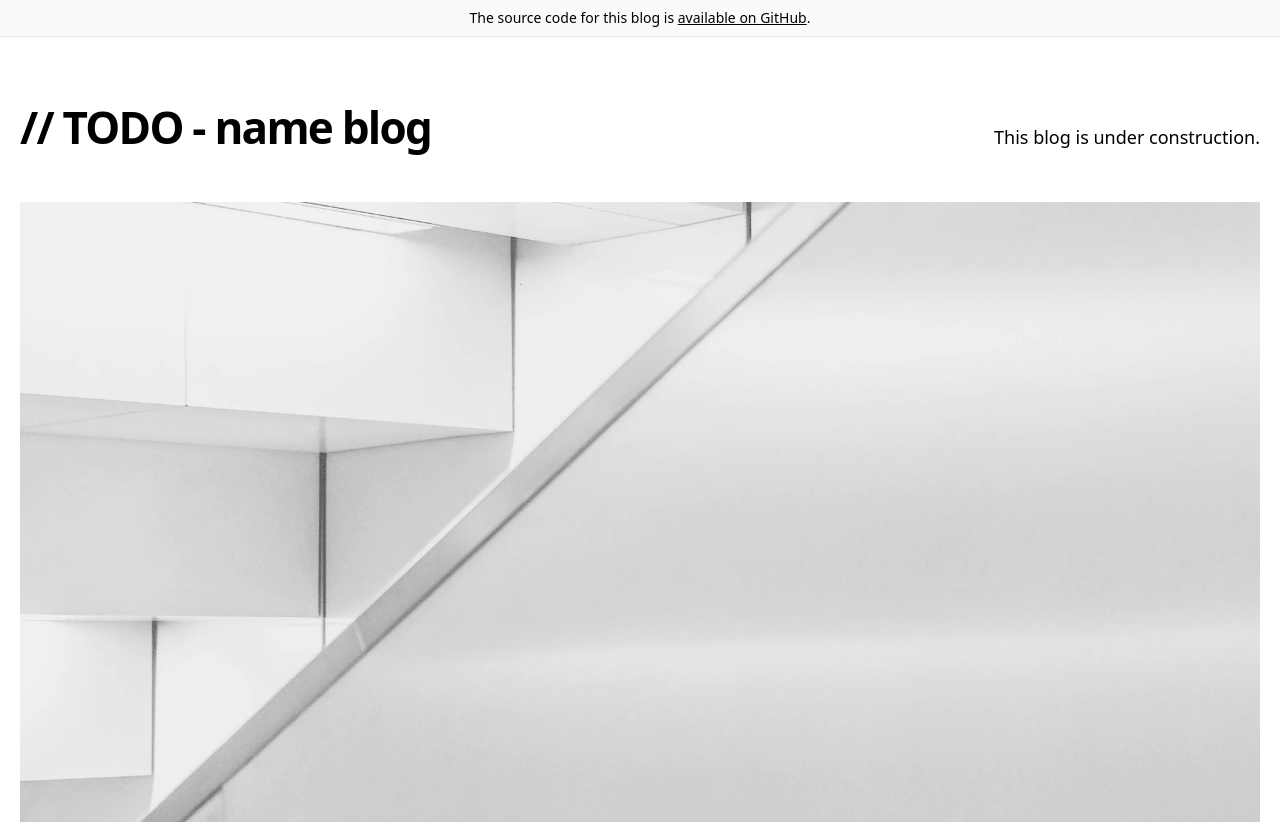
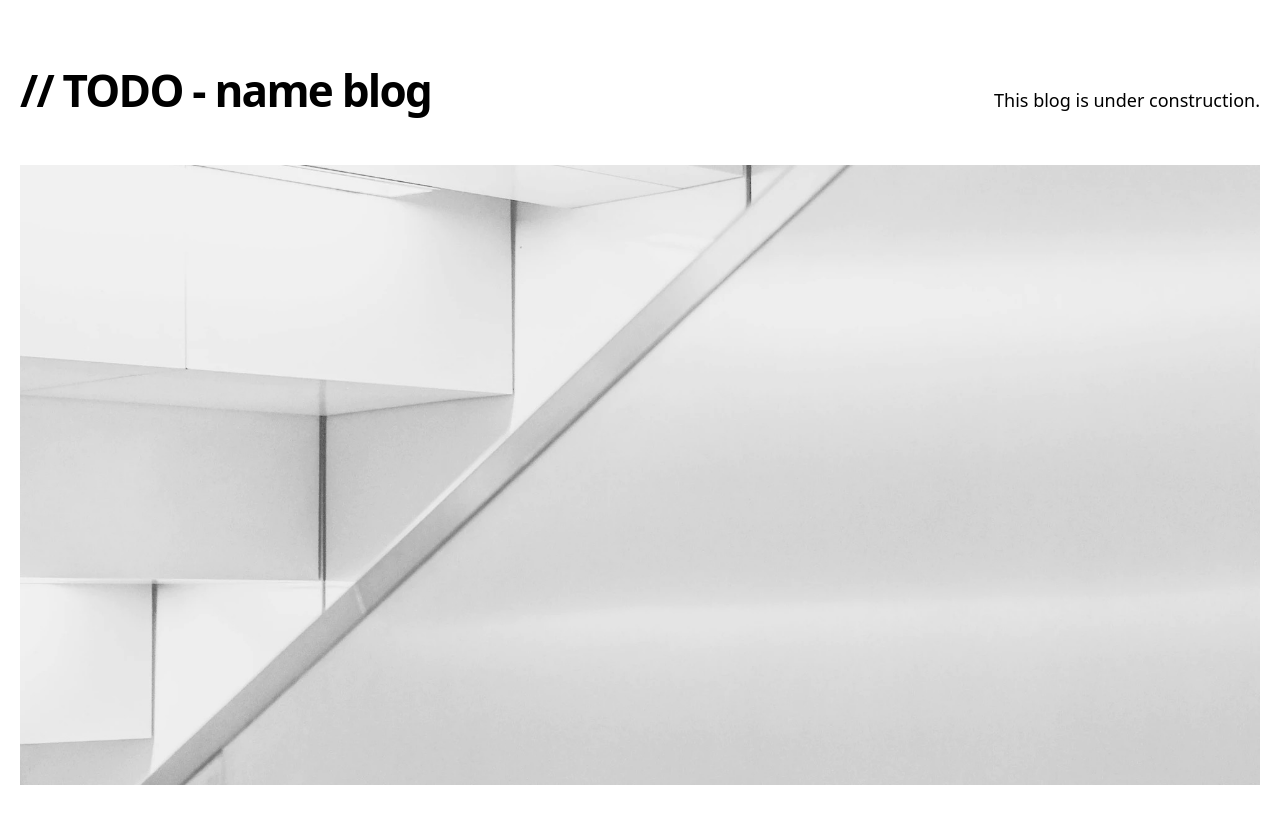
Before and after one commit to kvnloughead/nextjs-blog, a Next.js app: page / in a window 1280 px wide. Shown: the top 824 px of the page. Built offline with nearby package versions, Linux system fonts and the light colour scheme.

Commit message:
remove alert component

```diff
--- a/components/layout.js
+++ b/components/layout.js
@@ -1,16 +1,14 @@
-import Alert from '../components/alert'
-import Footer from '../components/footer'
-import Meta from '../components/meta'
+import Footer from '../components/footer';
+import Meta from '../components/meta';
 
 export default function Layout({ preview, children }) {
   return (
     <>
       <Meta />
-      <div className="min-h-screen">
-        <Alert preview={preview} />
+      <div className='min-h-screen'>
         <main>{children}</main>
       </div>
       <Footer />
     </>
-  )
+  );
 }
```
